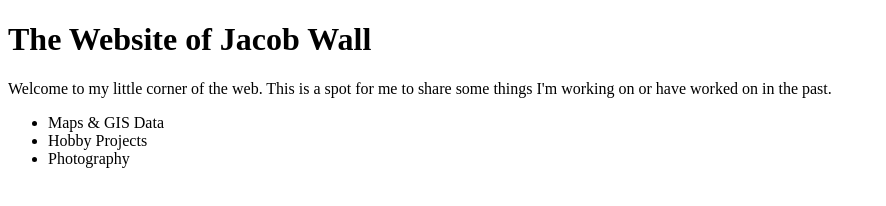
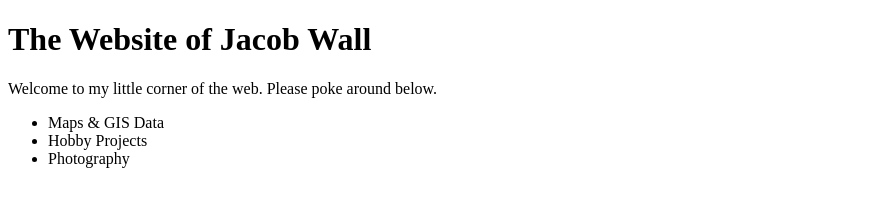
Before and after one commit to stonewall072/stonewall072, a plain HTML site: page index.html in a window 1280 px wide. Shown: the whole page, without its empty margins (0-886 px from the left). Drawn offline with Linux system fonts and the light colour scheme.

Commit message:
Update index.html

```diff
--- a/index.html
+++ b/index.html
@@ -8,7 +8,7 @@
 </head>
 <body>
 <h1>The Website of Jacob Wall</h1>
-<p>Welcome to my little corner of the web. This is a spot for me to share some things I'm working on or have worked on in the past.</p>
+<p>Welcome to my little corner of the web. Please poke around below.</p>
 <p><ul>
 <li>Maps & GIS Data</li>
 <li>Hobby Projects</li>
```
